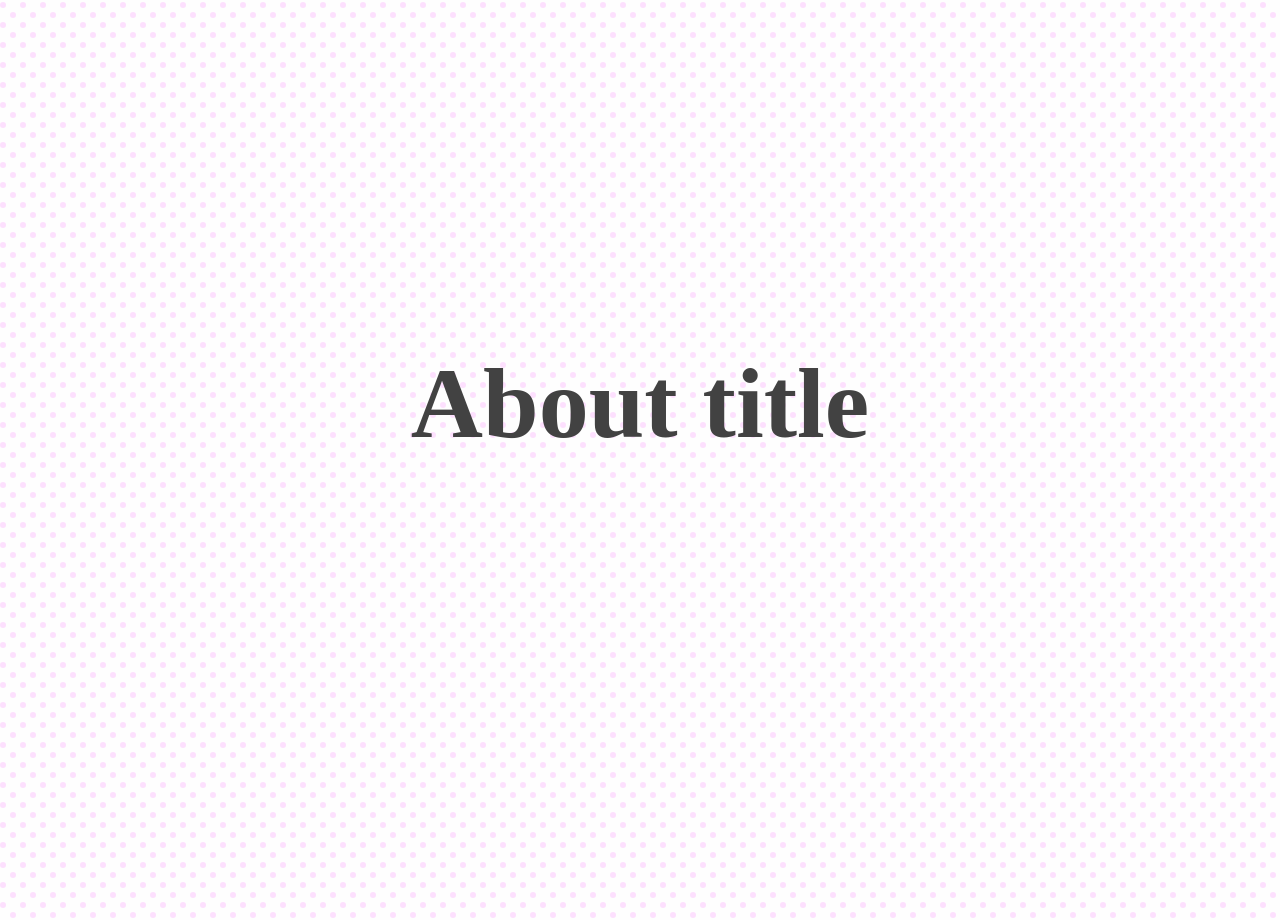
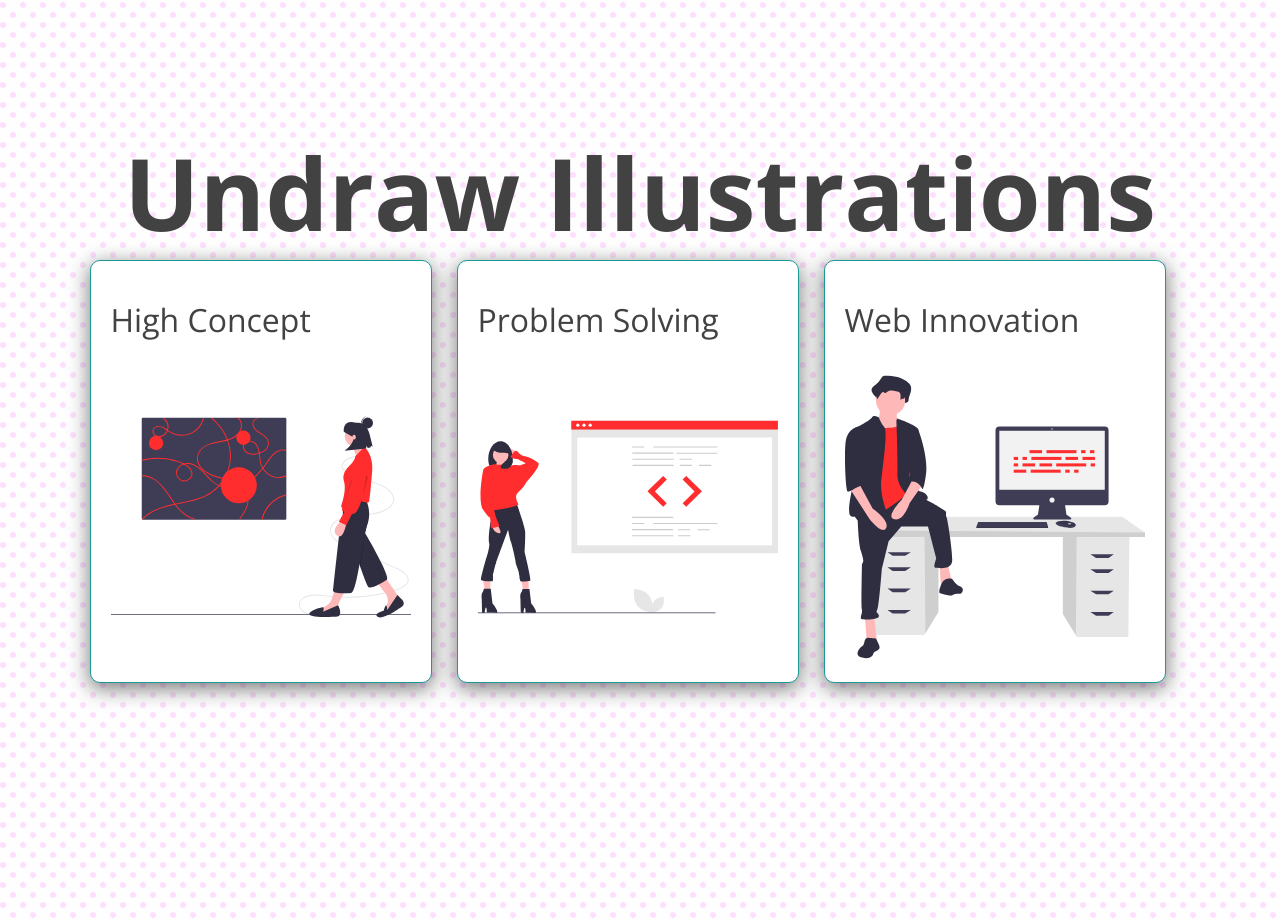
Before and after one commit to keller-johnson/light-dark-mode, a plain HTML site: page index.html in a window 1280 px wide. Shown: the part 838-1758 px from the top of the page. Drawn offline with nearby package versions, Linux system fonts and the light colour scheme.

Commit message:
added about section elements

```diff
--- a/index.html
+++ b/index.html
@@ -8,6 +8,11 @@
     <link
       rel="stylesheet"
       href="https://cdnjs.cloudflare.com/ajax/libs/font-awesome/5.10.2/css/all.min.css"
+    />
+    <link rel="preconnect" href="https://fonts.gstatic.com" crossorigin />
+    <link
+      href="https://fonts.googleapis.com/css2?family=Open+Sans:wght@300;400;700&display=swap"
+      rel="stylesheet"
     />
     <link rel="stylesheet" href="style.css" />
   </head>
@@ -28,7 +33,33 @@
     </section>
     <!-- About Section -->
     <section id="about">
-      <h1>About title</h1>
+      <h1>Undraw Illustrations</h1>
+      <div class="about-container">
+        <div class="image-container">
+          <h2>High Concept</h2>
+          <img
+            src="img/undraw_conceptual_idea_light.svg"
+            alt="conceptal Idea"
+            id="image1"
+          />
+        </div>
+        <div class="image-container">
+          <h2>Problem Solving</h2>
+          <img
+            src="img/undraw_proud_coder_light.svg"
+            alt="proud coder"
+            id="image2"
+          />
+        </div>
+        <div class="image-container">
+          <h2>Web Innovation</h2>
+          <img
+            src="img/undraw_feeling_proud_light.svg"
+            alt="feeling proud"
+            id="'image3"
+          />
+        </div>
+      </div>
     </section>
     <!-- Projects Section -->
     <section id="projects">
--- a/style.css
+++ b/style.css
@@ -22,6 +22,8 @@
 html {
   box-sizing: border-box;
   scroll-behavior: smooth;
+  font-family: "Open Sans", "Franklin Gothic Medium", Arial, Helvetica,
+    sans-serif;
 }
 
 body {
@@ -94,7 +96,6 @@ a:focus {
   background: var(--background);
   box-shadow: var(--box-shadow);
 }
-
 img {
   height: 300px;
   width: 300px;
```
